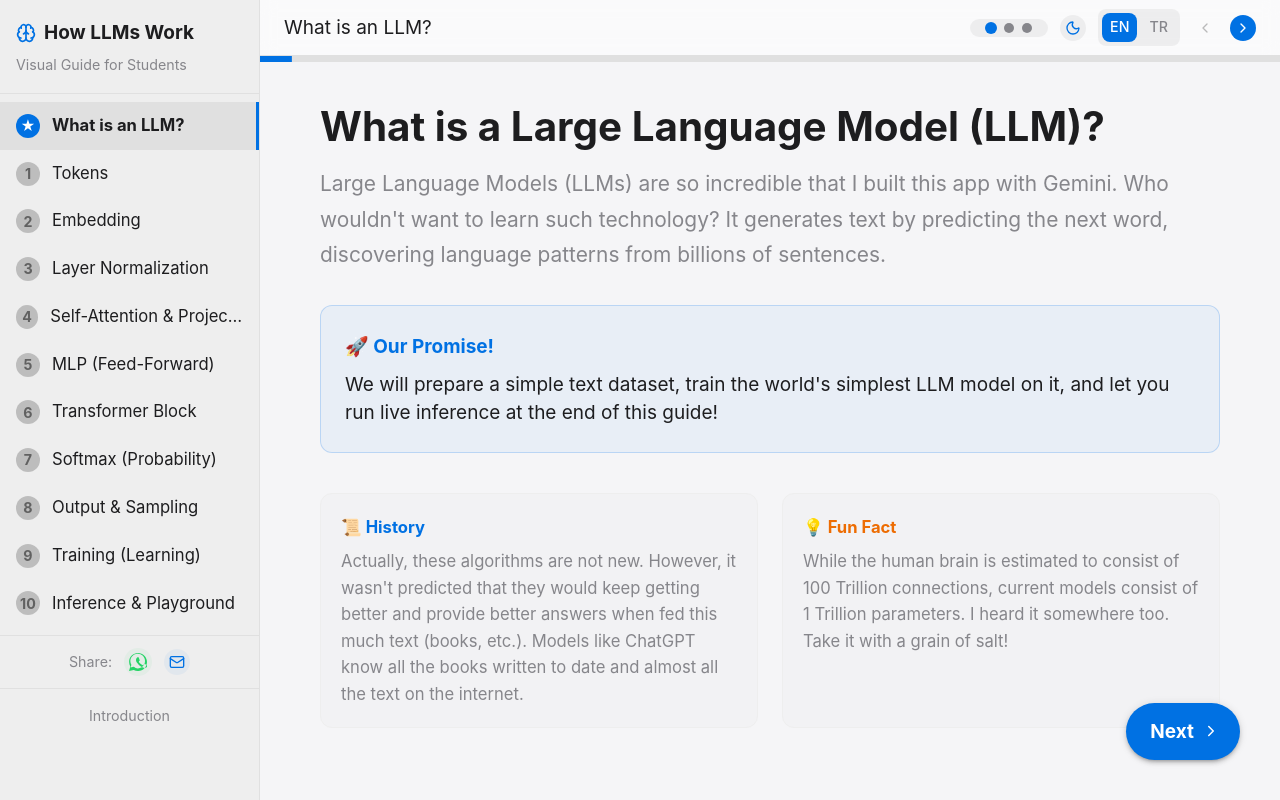
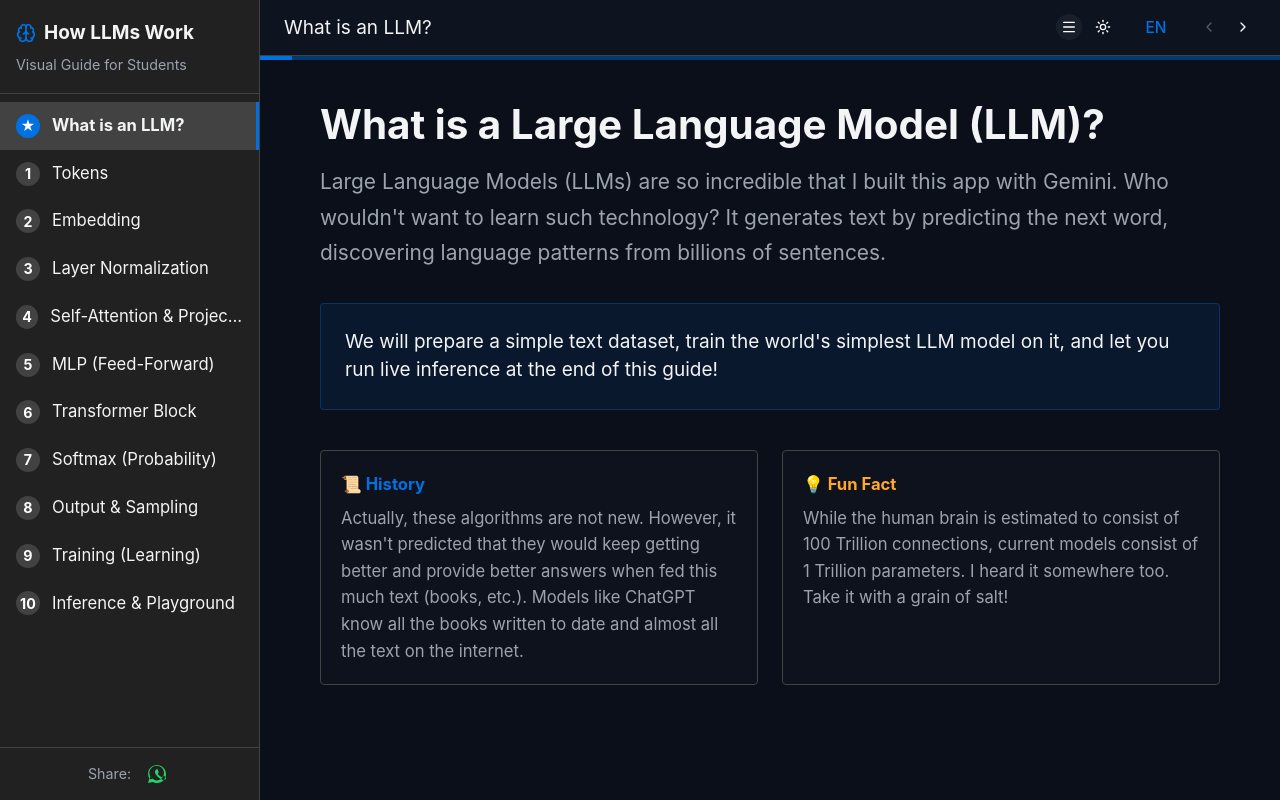
Before and after one commit to fatihalp/how-llm-works-for-dummies, a Next.js app: page /en in a window 1280 px wide. Built offline with nearby package versions, Linux system fonts and the light colour scheme.

Commit message:
First - Turkish Added

```diff
--- a/src/app/[locale]/page.tsx
+++ b/src/app/[locale]/page.tsx
@@ -2,7 +2,8 @@
 
 import { useState, useEffect, useMemo } from "react";
 import { motion, AnimatePresence } from "framer-motion";
-import { ChevronLeft, ChevronRight, Brain, Layers, Zap, Sun, Moon, Mail, Share2 } from "lucide-react";
+import { ChevronLeft, ChevronRight, Brain, Layers, Zap, Sun, Moon, Mail, Share2, Menu } from "lucide-react";
+import { Drawer } from "@mui/material";
 import { useParams, useRouter } from "next/navigation";
 import { I18nProvider, useI18n } from "@/i18n/context";
 import {
@@ -88,9 +89,34 @@ function AppContent() {
   const [themeMode, setThemeMode] = useState<"light" | "dark">("dark");
   const [shareUrl, setShareUrl] = useState("");
 
-  const prefersDarkMode = useMediaQuery("(prefers-color-scheme: dark)");
+  const customTheme = useMemo(() => createTheme({
+    palette: {
+      mode: themeMode,
+      primary: { main: "#0071e3" },
+      background: {
+        default: themeMode === "dark" ? "#0b0f19" : "#f5f5f7",
+        paper: themeMode === "dark" ? "#111827" : "#ffffff",
+      },
+      text: {
+        primary: themeMode === "dark" ? "#f3f4f6" : "#1d1d1f",
+        secondary: themeMode === "dark" ? "#9ca3af" : "#86868b",
+      }
+    },
+    typography: { fontFamily: "Inter, system-ui, -apple-system, BlinkMacSystemFont, sans-serif" },
+  }), [themeMode]);
 
-  // Sync step from URL parameter
+
+  const prefersDarkMode = useMediaQuery("(prefers-color-scheme: dark)", { noSsr: true });
+  const isMobile = useMediaQuery(customTheme.breakpoints.down('md'), { noSsr: true });
+
+
+
+  const [sidebarOpen, setSidebarOpen] = useState(true);
+
+  useEffect(() => {
+    setSidebarOpen(!isMobile);
+  }, [isMobile]);
+
   useEffect(() => {
     if (params?.step) {
       const parsed = parseInt(params.step as string, 10);
@@ -101,61 +127,6 @@ function AppContent() {
       setCurrentStep(0);
     }
   }, [params?.step]);
-
-  // Sync theme mode
-  useEffect(() => {
-    const savedTheme = localStorage.getItem("theme") as "light" | "dark" | null;
-    if (savedTheme) {
-      setThemeMode(savedTheme);
-    } else {
-      setThemeMode(prefersDarkMode ? "dark" : "light");
-    }
-  }, [prefersDarkMode]);
-
-  // Update share URL dynamically
-  useEffect(() => {
-    if (typeof window !== "undefined") {
-      setShareUrl(window.location.href);
-    }
-  }, [currentStep, currentSlide, locale, params]);
-
-  const customTheme = useMemo(() => createTheme({
-    palette: {
-      mode: themeMode,
-      primary: {
-        main: "#0071e3",
-      },
-      background: {
-        default: themeMode === "dark" ? "#0b0f19" : "#f5f5f7",
-        paper: themeMode === "dark" ? "#111827" : "#ffffff",
-      },
-      text: {
-        primary: themeMode === "dark" ? "#f3f4f6" : "#1d1d1f",
-        secondary: themeMode === "dark" ? "#9ca3af" : "#86868b",
-      }
-    },
-    typography: {
-      fontFamily: "Inter, system-ui, -apple-system, BlinkMacSystemFont, sans-serif",
-    },
-    components: {
-      MuiButton: {
-        styleOverrides: {
-          root: {
-            textTransform: "none",
-            borderRadius: 8,
-          }
-        }
-      },
-      MuiPaper: {
-        styleOverrides: {
-          root: {
-            borderRadius: 12,
-            border: themeMode === "dark" ? "1px solid #374151" : "1px solid #e5e7eb",
-          }
-        }
-      }
-    }
-  }), [themeMode]);
 
   const toggleTheme = () => {
     const nextTheme = themeMode === "light" ? "dark" : "light";
@@ -206,25 +177,8 @@ function AppContent() {
   const totalSlides = sections.reduce((sum, s) => sum + s.slidesCount, 0);
   const progressPercent = ((getFlatIndex() + 1) / totalSlides) * 100;
 
-  const CurrentSection = sectionComponents[sections[currentStep].id];
-
-  return (
-    <MuiThemeProvider theme={customTheme}>
-      <CssBaseline />
-      <Box sx={{ display: "flex", height: "100vh", overflow: "hidden", bgcolor: "background.default", color: "text.primary" }}>
-        {/* Sidebar */}
-        <Box
-          component="aside"
-          sx={{
-            width: 260,
-            bgcolor: themeMode === "dark" ? "grey.900" : "grey.200",
-            borderRight: 1,
-            borderColor: themeMode === "dark" ? "grey.800" : "grey.300",
-            display: "flex",
-            flexDirection: "column",
-            flexShrink: 0
-          }}
-        >
+  const SidebarContent = () => (
+    <>
       <Box sx={{ p: 2, borderBottom: 1, borderColor: themeMode === "dark" ? "grey.800" : "grey.300" }}>
         <Typography variant="subtitle1" sx={{ display: "flex", alignItems: "center", gap: 1, fontWeight: "bold" }}>
           <Brain style={{ color: "#0071e3", width: 20, height: 20 }} />
@@ -235,15 +189,14 @@ function AppContent() {
         </Typography>
       </Box>
 
-          <Box sx={{ flex1: 1, overflowY: "auto", py: 1 }}>
+      <Box sx={{ flex: 1, overflowY: "auto", py: 1 }}>
         <List disablePadding>
           {sections.map((s, i) => {
             const isSelected = i === currentStep;
-                const IconComponent = s.icon;
             return (
               <ListItem key={s.id} disablePadding>
                 <ListItemButton
-                      onClick={() => goTo(i)}
+                  onClick={() => { goTo(i); if(isMobile) setSidebarOpen(false); }}
                   selected={isSelected}
                   sx={{
                     py: 1,
@@ -253,39 +206,13 @@ function AppContent() {
                       bgcolor: themeMode === "dark" ? "grey.800" : "grey.300",
                       borderRight: 3,
                       borderColor: "primary.main",
-                          "&:hover": {
-                            bgcolor: themeMode === "dark" ? "grey.700" : "grey.400",
-                          }
                     }
                   }}
                 >
-                      <Box
-                        sx={{
-                          width: 24,
-                          height: 24,
-                          borderRadius: "50%",
-                          display: "flex",
-                          alignItems: "center",
-                          justifyContent: "center",
-                          fontSize: "0.75rem",
-                          fontWeight: "bold",
-                          bgcolor: isSelected ? "primary.main" : i < currentStep ? "grey.500" : (themeMode === "dark" ? "grey.800" : "grey.400"),
-                          color: isSelected || i < currentStep ? "white" : (themeMode === "dark" ? "grey.400" : "grey.700")
-                        }}
-                      >
+                  <Box sx={{ width: 24, height: 24, borderRadius: "50%", display: "flex", alignItems: "center", justifyContent: "center", fontSize: "0.75rem", fontWeight: "bold", bgcolor: isSelected ? "primary.main" : i < currentStep ? "grey.500" : (themeMode === "dark" ? "grey.800" : "grey.400"), color: "white" }}>
                     {i === 0 ? "★" : (i < currentStep ? "✓" : i)}
                   </Box>
-                      <ListItemText
-                        primary={
-                          <Typography
-                            variant="body2"
-                            noWrap
-                            sx={{ fontWeight: isSelected ? "bold" : "normal" }}
-                          >
-                            {t(s.titleKey)}
-                          </Typography>
-                        }
-                      />
+                  <ListItemText primary={<Typography variant="body2" noWrap sx={{ fontWeight: isSelected ? "bold" : "normal" }}>{t(s.titleKey)}</Typography>} />
                 </ListItemButton>
               </ListItem>
             );
@@ -293,213 +220,57 @@ function AppContent() {
         </List>
       </Box>
 
-          {/* Sharing Buttons */}
-          <Box
-            sx={{
-              p: 1.5,
-              borderTop: 1,
-              borderColor: themeMode === "dark" ? "grey.800" : "grey.300",
-              display: "flex",
-              alignItems: "center",
-              justifyContent: "center",
-              gap: 1.5
-            }}
-          >
-            <Typography variant="caption" sx={{ color: "text.secondary" }}>
-              {locale === "tr" ? "Paylaş:" : "Share:"}
-            </Typography>
-            <IconButton
-              size="small"
-              href={`https://api.whatsapp.com/send?text=${encodeURIComponent(
-                (locale === "tr"
-                  ? "LLM'ler Nasıl Çalışır? Görsel ve etkileşimli rehber: "
-                  : "How LLMs Work? A visual and interactive guide: ") + shareUrl
-              )}`}
-              target="_blank"
-              rel="noopener noreferrer"
-              sx={{
-                color: "#25D366",
-                bgcolor: themeMode === "dark" ? "rgba(37, 211, 102, 0.1)" : "rgba(37, 211, 102, 0.05)",
-                "&:hover": { bgcolor: themeMode === "dark" ? "rgba(37, 211, 102, 0.2)" : "rgba(37, 211, 102, 0.1)" }
-              }}
-            >
+      <Box sx={{ p: 1.5, borderTop: 1, borderColor: themeMode === "dark" ? "grey.800" : "grey.300", display: "flex", alignItems: "center", justifyContent: "center", gap: 1.5 }}>
+        <Typography variant="caption" sx={{ color: "text.secondary" }}>{locale === "tr" ? "Paylaş:" : "Share:"}</Typography>
+        <IconButton size="small" href={`https://api.whatsapp.com/send?text=${encodeURIComponent(shareUrl)}`} target="_blank" sx={{ color: "#25D366" }}>
           <WhatsAppIcon />
         </IconButton>
-            <IconButton
-              size="small"
-              href={`mailto:?subject=${encodeURIComponent(
-                locale === "tr" ? "LLM'ler Nasıl Çalışır? Harika Bir Rehber" : "How LLMs Work? An Amazing Guide"
-              )}&body=${encodeURIComponent(shareUrl)}`}
-              sx={{
-                color: themeMode === "dark" ? "primary.light" : "primary.main",
-                bgcolor: themeMode === "dark" ? "rgba(0, 113, 227, 0.1)" : "rgba(0, 113, 227, 0.05)",
-                "&:hover": { bgcolor: themeMode === "dark" ? "rgba(0, 113, 227, 0.2)" : "rgba(0, 113, 227, 0.1)" }
-              }}
-            >
-              <Mail style={{ width: 16, height: 16 }} />
+      </Box>
+    </>
+  );
+
+  const CurrentSection = sectionComponents[sections[currentStep].id];
+
+  return (
+    <MuiThemeProvider theme={customTheme}>
+      <CssBaseline />
+      <Box sx={{ display: "flex", height: "100vh", overflow: "hidden", bgcolor: "background.default", color: "text.primary" }}>
+        { !isMobile && (
+          <Box component="aside" sx={{ width: 260, bgcolor: themeMode === "dark" ? "grey.900" : "grey.200", borderRight: 1, borderColor: themeMode === "dark" ? "grey.800" : "grey.300", display: sidebarOpen ? "flex" : "none", flexDirection: "column", flexShrink: 0 }}>
+            <SidebarContent />
+          </Box>
+        )}
+        { isMobile && (
+          <Drawer anchor="left" open={sidebarOpen} onClose={() => setSidebarOpen(false)} sx={{"& .MuiDrawer-paper": { width: 260 }}}>
+            <SidebarContent />
+          </Drawer>
+        )}
+
+        <Box component="main" sx={{ flexGrow: 1, display: "flex", flexDirection: "column", overflow: "hidden", position: "relative" }}>
+          <Box component="header" sx={{ height: 56, bgcolor: themeMode === "dark" ? "rgba(17, 24, 39, 0.5)" : "rgba(255, 255, 255, 0.5)", backdropFilter: "blur(8px)", borderBottom: 1, borderColor: themeMode === "dark" ? "grey.800" : "grey.300", display: "flex", alignItems: "center", justifyContent: "space-between", px: 3, zIndex: 10 }}>
+            <Typography variant="subtitle1" noWrap sx={{ flexGrow: 1, mr: 2, fontWeight: "semibold" }}>
+              {t(sections[currentStep].titleKey)}
+            </Typography>
+            <Box sx={{ display: "flex", alignItems: "center", gap: 1 }}>
+              <IconButton onClick={() => setSidebarOpen(!sidebarOpen)} size="small" sx={{ bgcolor: themeMode === "dark" ? "rgba(255, 255, 255, 0.05)" : "rgba(0, 0, 0, 0.05)" }}>
+                <Menu style={{ width: 16, height: 16 }} />
               </IconButton>
-          </Box>
-
-          <Box sx={{ p: 2, borderTop: 1, borderColor: themeMode === "dark" ? "grey.800" : "grey.300", textAlign: "center", fontSize: "0.75rem", color: "text.secondary" }}>
-            {currentStep === 0
-              ? (locale === "tr" ? "Giriş" : "Introduction")
-              : t("app.step", { current: currentStep, total: sections.length - 1 })}
+              <IconButton onClick={toggleTheme} size="small"><Sun style={{ width: 16, height: 16 }} /></IconButton>
+              <Button size="small" onClick={() => setLocale(locale === "en" ? "tr" : "en")}>{locale.toUpperCase()}</Button>
+              <IconButton onClick={prev} disabled={currentStep === 0 && currentSlide === 0} size="small"><ChevronLeft style={{ width: 16, height: 16 }} /></IconButton>
+              <IconButton onClick={next} disabled={currentStep === sections.length - 1 && currentSlide === sections[currentStep].slidesCount - 1} size="small"><ChevronRight style={{ width: 16, height: 16 }} /></IconButton>
             </Box>
           </Box>
 
-        {/* Main content */}
-        <Box component="main" sx={{ flexGrow: 1, display: "flex", flexDirection: "column", overflow: "hidden", position: "relative" }}>
-          {/* Top bar */}
-          <Box
-            component="header"
-            sx={{
-              height: 56,
-              bgcolor: themeMode === "dark" ? "rgba(17, 24, 39, 0.5)" : "rgba(255, 255, 255, 0.5)",
-              backdropFilter: "blur(8px)",
-              borderBottom: 1,
-              borderColor: themeMode === "dark" ? "grey.800" : "grey.300",
-              display: "flex",
-              alignItems: "center",
-              justifyContent: "between",
-              px: 3,
-              zIndex: 10
-            }}
-          >
-            <Typography variant="subtitle1" noWrap sx={{ flexGrow: 1, mr: 2, fontWeight: "semibold" }}>
-              {t(sections[currentStep].titleKey)}
-            </Typography>
+          <LinearProgress variant="determinate" value={progressPercent} />
 
-            <Box sx={{ display: "flex", alignItems: "center", gap: 1.5 }}>
-              {/* Pagination dots */}
-              <Box sx={{ display: { xs: "none", sm: "flex" }, alignItems: "center", gap: 1, px: 2, py: 0.5, bgcolor: themeMode === "dark" ? "rgba(255, 255, 255, 0.05)" : "rgba(0, 0, 0, 0.05)", borderRadius: 10 }}>
-                {Array.from({ length: sections[currentStep].slidesCount }).map((_, sIdx) => (
-                  <Box
-                    key={sIdx}
-                    onClick={() => setCurrentSlide(sIdx)}
-                    sx={{
-                      width: 10,
-                      height: 10,
-                      borderRadius: "50%",
-                      cursor: "pointer",
-                      bgcolor: sIdx === currentSlide ? "primary.main" : "text.secondary",
-                      transform: sIdx === currentSlide ? "scale(1.2)" : "scale(1)",
-                      transition: "all 0.3s"
-                    }}
-                  />
-                ))}
-              </Box>
-
-              {/* Theme Toggle */}
-              <IconButton onClick={toggleTheme} size="small" sx={{ bgcolor: themeMode === "dark" ? "rgba(255, 255, 255, 0.05)" : "rgba(0, 0, 0, 0.05)" }}>
-                {themeMode === "light" ? (
-                  <Moon style={{ width: 16, height: 16, color: "#0071e3" }} />
-                ) : (
-                  <Sun style={{ width: 16, height: 16, color: "#eab308" }} />
-                )}
-              </IconButton>
-
-              {/* Language Switcher */}
-              <Box sx={{ display: "flex", gap: 0.5, bgcolor: themeMode === "dark" ? "rgba(255, 255, 255, 0.05)" : "rgba(0, 0, 0, 0.05)", p: 0.5, borderRadius: 2 }}>
-                <Button
-                  size="small"
-                  onClick={() => setLocale("en")}
-                  sx={{
-                    minWidth: 32,
-                    px: 1,
-                    py: 0.25,
-                    fontSize: "0.75rem",
-                    bgcolor: locale === "en" ? "primary.main" : "transparent",
-                    color: locale === "en" ? "white" : "text.secondary",
-                    "&:hover": { bgcolor: locale === "en" ? "primary.dark" : "rgba(255, 255, 255, 0.1)" }
-                  }}
-                >
-                  EN
-                </Button>
-                <Button
-                  size="small"
-                  onClick={() => setLocale("tr")}
-                  sx={{
-                    minWidth: 32,
-                    px: 1,
-                    py: 0.25,
-                    fontSize: "0.75rem",
-                    bgcolor: locale === "tr" ? "primary.main" : "transparent",
-                    color: locale === "tr" ? "white" : "text.secondary",
-                    "&:hover": { bgcolor: locale === "tr" ? "primary.dark" : "rgba(255, 255, 255, 0.1)" }
-                  }}
-                >
-                  TR
-                </Button>
-              </Box>
-
-              <IconButton
-                onClick={prev}
-                disabled={currentStep === 0 && currentSlide === 0}
-                size="small"
-                sx={{ bgcolor: themeMode === "dark" ? "rgba(255, 255, 255, 0.05)" : "rgba(0, 0, 0, 0.05)" }}
-              >
-                <ChevronLeft style={{ width: 16, height: 16 }} />
-              </IconButton>
-              <IconButton
-                onClick={next}
-                disabled={currentStep === sections.length - 1 && currentSlide === sections[currentStep].slidesCount - 1}
-                size="small"
-                sx={{ bgcolor: "primary.main", color: "white", "&:hover": { bgcolor: "primary.dark" }, "&.Mui-disabled": { opacity: 0.3, color: "white" } }}
-              >
-                <ChevronRight style={{ width: 16, height: 16 }} />
-              </IconButton>
-            </Box>
-          </Box>
-
-          {/* Thin progress bar */}
-          <Box sx={{ width: "100%" }}>
-            <LinearProgress variant="determinate" value={progressPercent} sx={{ height: 6, bgcolor: themeMode === "dark" ? "grey.800" : "grey.300" }} />
-          </Box>
-
-          {/* Content area */}
-          <Box sx={{ flexGrow: 1, overflowY: "auto", p: { xs: 3, md: 5 }, pb: 12, position: "relative" }}>
+          <Box sx={{ flexGrow: 1, overflowY: "auto", p: { xs: 3, md: 5 } }}>
             <AnimatePresence mode="wait" custom={direction}>
-              <motion.div
-                key={sections[currentStep].id + "_" + currentSlide + "_" + locale}
-                custom={direction}
-                initial={{ opacity: 0, x: direction > 0 ? 60 : -60 }}
-                animate={{ opacity: 1, x: 0 }}
-                exit={{ opacity: 0, x: direction > 0 ? -60 : 60 }}
-                transition={{ duration: 0.25, ease: "easeInOut" }}
-                style={{ maxWidth: 900, marginLeft: "auto", marginRight: "auto" }}
-              >
+              <motion.div key={sections[currentStep].id + "_" + currentSlide} custom={direction} initial={{ opacity: 0 }} animate={{ opacity: 1 }} exit={{ opacity: 0 }} style={{ maxWidth: 900, margin: "auto" }}>
                 <CurrentSection slide={currentSlide} />
               </motion.div>
             </AnimatePresence>
           </Box>
-
-          {/* Floating Next Button */}
-          {!(currentStep === sections.length - 1 && currentSlide === sections[currentStep].slidesCount - 1) && (
-            <Box sx={{ position: "absolute", bottom: { xs: 24, md: 40 }, right: { xs: 24, md: 40 }, zIndex: 20 }}>
-              <Button
-                variant="contained"
-                onClick={next}
-                endIcon={<ChevronRight style={{ width: 18, height: 18 }} />}
-                sx={{
-                  px: 3,
-                  py: 1.5,
-                  fontSize: "1rem",
-                  fontWeight: "bold",
-                  borderRadius: 10,
-                  boxShadow: 3,
-                  bgcolor: "primary.main",
-                  color: "white",
-                  "&:hover": {
-                    bgcolor: "primary.dark",
-                    transform: "scale(1.05)",
-                  },
-                  transition: "all 0.2s"
-                }}
-              >
-                {locale === "tr" ? "İleri" : "Next"}
-              </Button>
-            </Box>
-          )}
         </Box>
       </Box>
     </MuiThemeProvider>
--- a/src/components/sections/Overview.tsx
+++ b/src/components/sections/Overview.tsx
@@ -58,9 +58,7 @@ export default function Overview({ slide = 0 }: { slide?: number }) {
               gap: 1
             }}
           >
-            <Typography variant="subtitle1" sx={{ color: "primary.main", display: "flex", alignItems: "center", gap: 1, fontWeight: "bold" }}>
-              🚀 {locale === "tr" ? "Sözümüz Söz!" : "Our Promise!"}
-            </Typography>
+
             <Typography variant="body1" sx={{ color: "text.primary" }}>
               {t("overview.promise")}
             </Typography>
```
Lines whose indentation alone changed are shown as unchanged.
